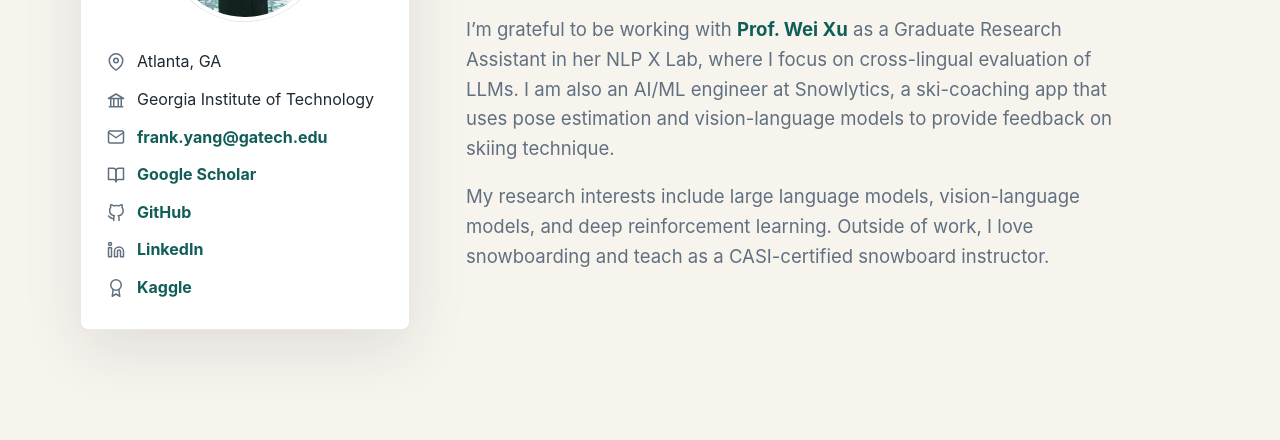
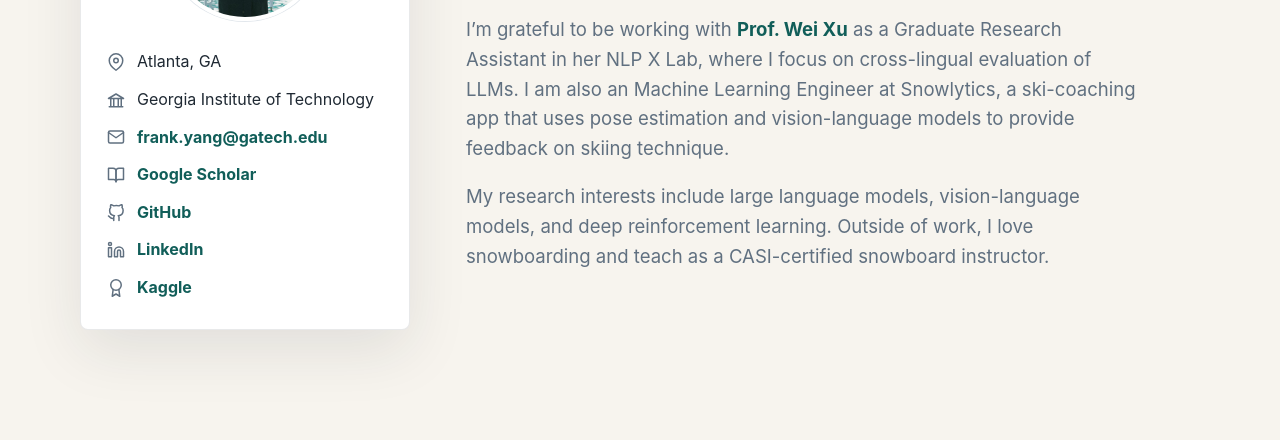
Before and after one commit to ffy208/ffy208.github.io, a plain HTML site: page index.html in a window 1280 px wide. Shown: the part 360-800 px from the top of the page. Drawn offline with Linux system fonts and the light colour scheme.

Commit message:
Update job title to 'Machine Learning Engineer'

```diff
--- a/index.html
+++ b/index.html
@@ -41,7 +41,7 @@
             I&rsquo;m grateful to be working with
             <a href="https://cocoxu.github.io/">Prof. Wei Xu</a> as a Graduate
             Research Assistant in her NLP X Lab, where I focus on cross-lingual
-            evaluation of LLMs. I am also an AI/ML engineer at Snowlytics, a
+            evaluation of LLMs. I am also an Machine Learning Engineer at Snowlytics, a
             ski-coaching app that uses pose estimation and vision-language
             models to provide feedback on skiing technique.
           </p>
@@ -386,7 +386,7 @@
           </article>
           <article class="g-card" data-from="2026-05" data-to="present" style="--c: var(--c-snowlytics)">
             <span class="tl-date">May 2026 &ndash; Present</span>
-            <h4>AI/ML Engineer</h4>
+            <h4>Machine Learning Engineer</h4>
             <p class="tl-role">Snowlytics</p>
             <p class="g-meta">Vancouver, BC &middot; Part-time, remote</p>
           </article>
```
